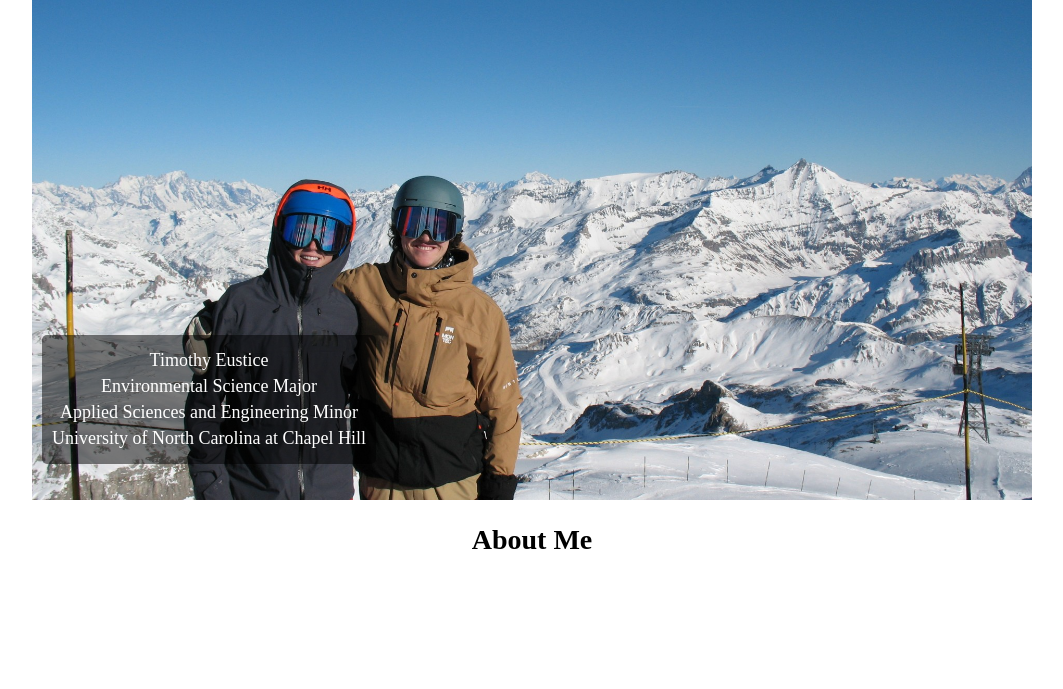
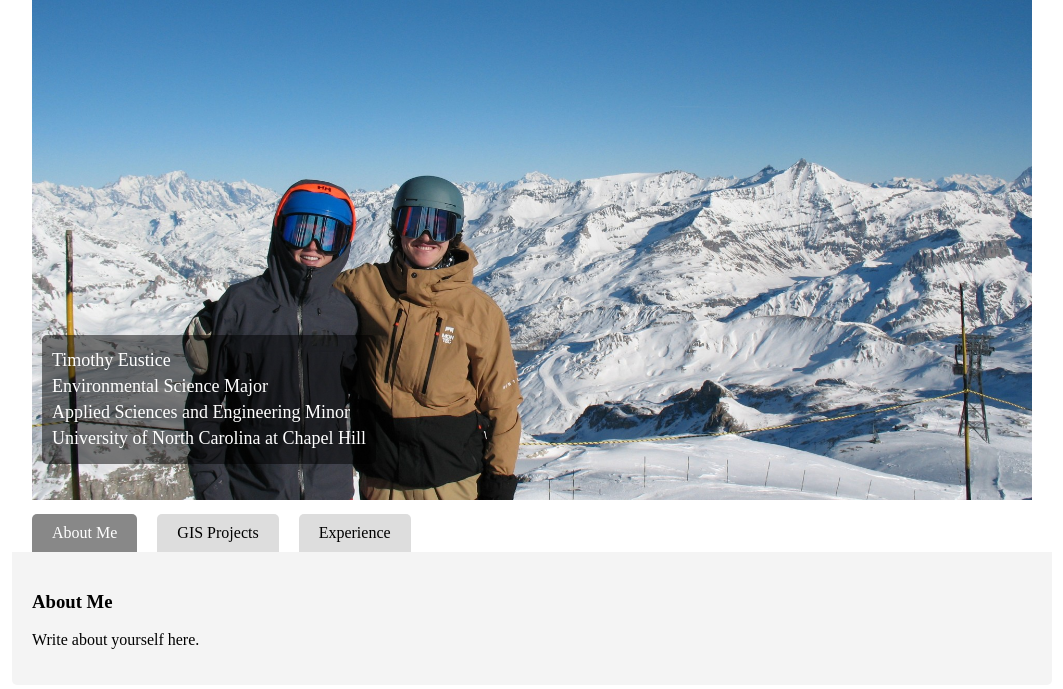
Before and after one commit to timeustice10/timeustice10.github.io, a plain HTML site: page index.html in a window 1280 px wide. Shown: the whole page, without its empty margins (108-1171 px from the left). Drawn offline with Linux system fonts and the light colour scheme.

Commit message:
Update index.html

```diff
--- a/index.html
+++ b/index.html
@@ -11,11 +11,11 @@
             display: flex;
             flex-direction: column;
             align-items: center;
-            text-align: center;
+            text-align: left;
         }
         .image-container {
             position: relative;
-            width: 80%; /* Reduced whitespace */
+            width: 80%;
             max-width: 1000px;
         }
         .image-container img {
@@ -25,7 +25,7 @@
         }
         .text-box {
             position: absolute;
-            bottom: 40px; /* Moved up */
+            bottom: 40px;
             left: 10px;
             background-color: rgba(0, 0, 0, 0.5);
             color: white;
@@ -36,9 +36,36 @@
         .text-box p {
             margin: 5px 0;
         }
-        h2 {
-            margin-top: 20px;
-            font-size: 28px;
+        .tabs {
+            width: 80%;
+            max-width: 1000px;
+            display: flex;
+            gap: 20px;
+            margin-top: 10px;
+        }
+        .tab {
+            padding: 10px 20px;
+            background-color: #ddd;
+            cursor: pointer;
+            border-radius: 5px 5px 0 0;
+        }
+        .tab:hover {
+            background-color: #bbb;
+        }
+        .tab.active {
+            background-color: #888;
+            color: white;
+        }
+        .tab-content {
+            width: 80%;
+            max-width: 1000px;
+            background-color: #f4f4f4;
+            padding: 20px;
+            border-radius: 0 0 5px 5px;
+            display: none;
+        }
+        .tab-content.active {
+            display: block;
         }
     </style>
 </head>
@@ -54,7 +81,39 @@
         </div>
     </div>
 
-    <h2>About Me</h2>
+    <div class="tabs">
+        <div class="tab active" onclick="showTab('about')">About Me</div>
+        <div class="tab" onclick="showTab('gis')">GIS Projects</div>
+        <div class="tab" onclick="showTab('experience')">Experience</div>
+    </div>
+
+    <div id="about" class="tab-content active">
+        <h3>About Me</h3>
+        <p>Write about yourself here.</p>
+    </div>
+
+    <div id="gis" class="tab-content">
+        <h3>GIS Projects</h3>
+        <p>Showcase your GIS work here.</p>
+    </div>
+
+    <div id="experience" class="tab-content">
+        <h3>Experience</h3>
+        <p>Highlight your work and academic experiences here.</p>
+    </div>
+
+    <script>
+        function showTab(tabId) {
+            document.querySelectorAll('.tab-content').forEach(tab => {
+                tab.classList.remove('active');
+            });
+            document.querySelectorAll('.tab').forEach(tab => {
+                tab.classList.remove('active');
+            });
+            document.getElementById(tabId).classList.add('active');
+            event.currentTarget.classList.add('active');
+        }
+    </script>
 
 </body>
 </html>
```
